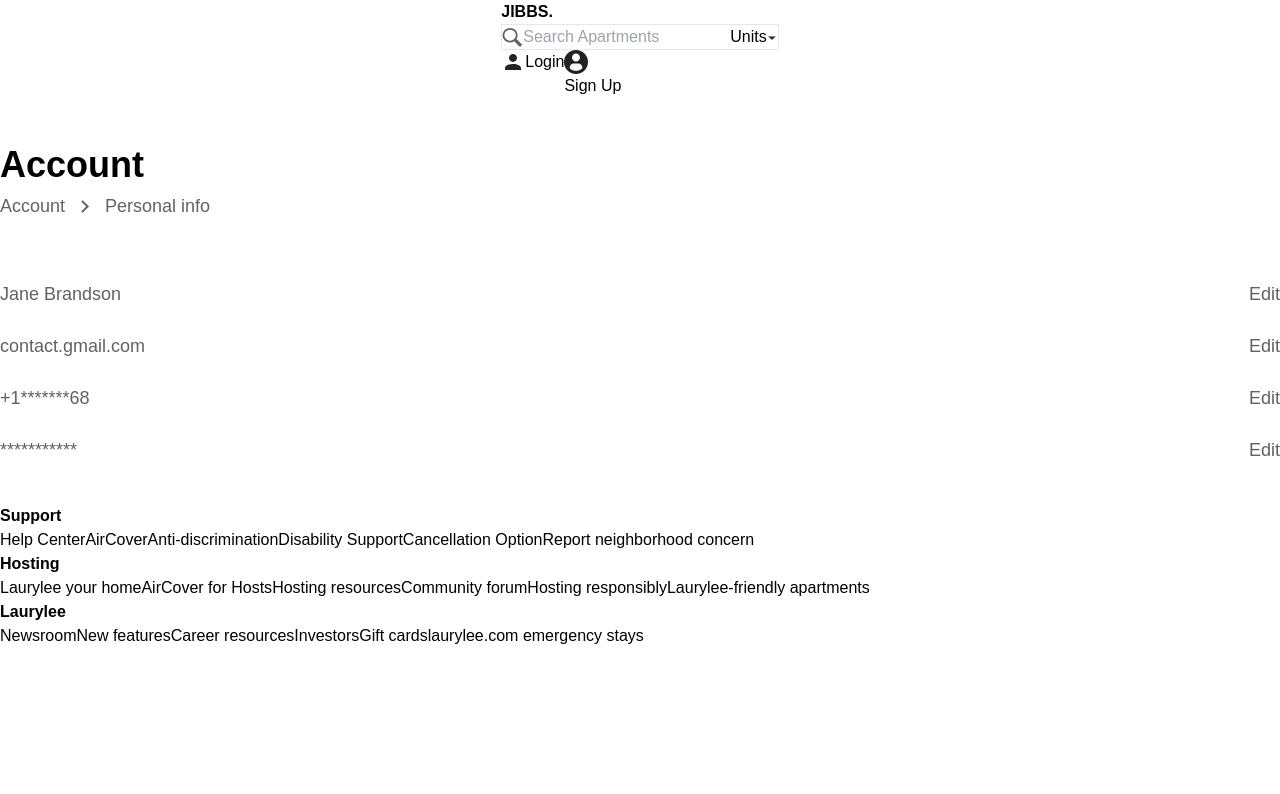
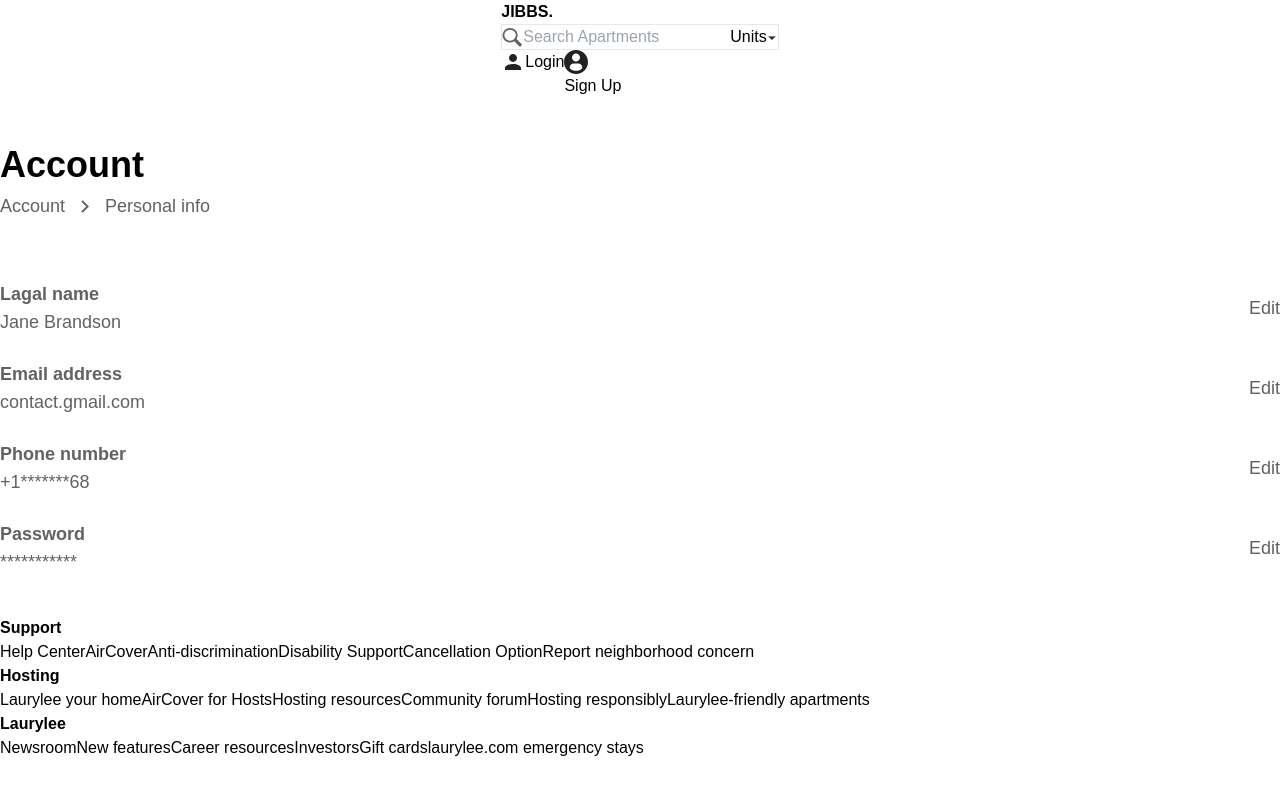
Before and after one commit to shariful10/jiibs, a Next.js app: page /account/personal-info in a window 1280 px wide. Shown: the top 794 px of the page. Built offline with nearby package versions, Linux system fonts and the light colour scheme.

Commit message:
Refector: Personal Info

```diff
--- a/src/app/(root)/account/personal-info/page.jsx
+++ b/src/app/(root)/account/personal-info/page.jsx
@@ -1,6 +1,5 @@
+import Link from "next/link";
 import ProfileInfoContent from "@/Components/Pages/profileInfo/ProfileInfoContent";
-import Link from "next/link";
-import React from "react";
 
 const PersonalInfo = () => {
 	return (
@@ -29,22 +28,22 @@ const PersonalInfo = () => {
 			<div className="mt-[60px]">
 				<ProfileInfoContent
 					className="text-darkGray"
-					titlt="Lagal name"
+					lavel="Lagal name"
 					title="Jane Brandson"
 				/>
 				<ProfileInfoContent
 					className="mt-6 text-darkGray"
-					titlt="Email address"
+					lavel="Email address"
 					title="contact.gmail.com"
 				/>
 				<ProfileInfoContent
 					className="mt-6 text-darkGray"
-					titlt="Phone number"
+					lavel="Phone number"
 					title="+1*******68"
 				/>
 				<ProfileInfoContent
 					className="mt-6 text-darkGray"
-					titlt="Password"
+					lavel="Password"
 					title="***********"
 				/>
 			</div>
```
